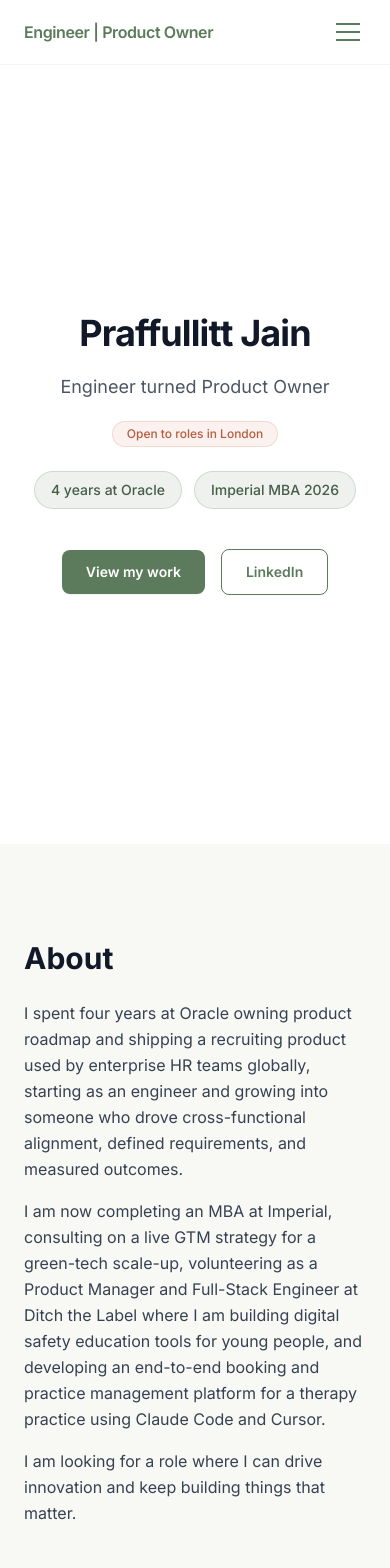
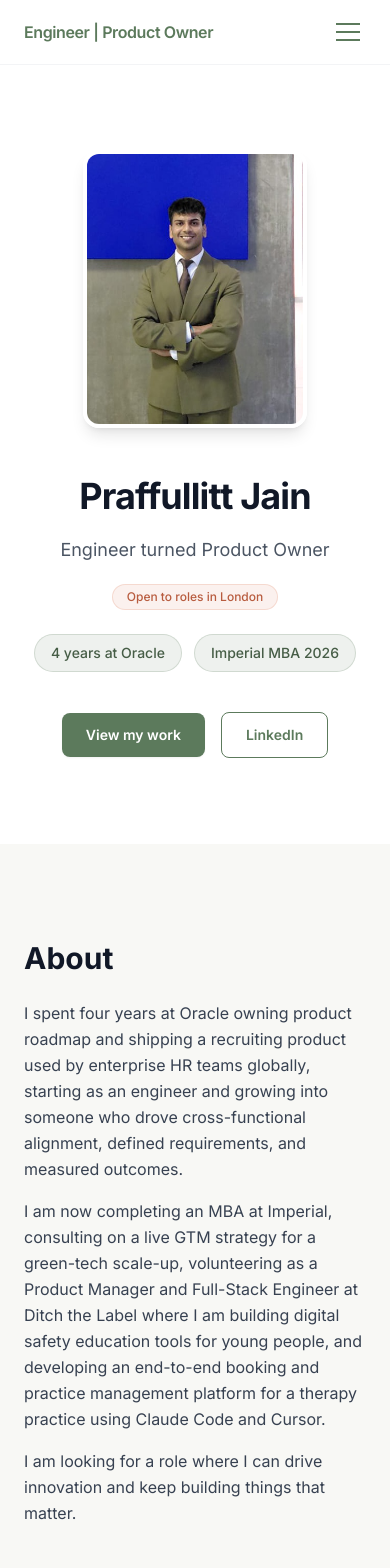
Before and after one commit to praffullittjain/portfolio-website, a React (Vite) app: page / in a window 390 px wide. Shown: the top 1568 px of the page. Built offline with nearby package versions, Linux system fonts and the light colour scheme.

Commit message:
Move headshot from About to Hero
Hero is now a two-column layout: name/tagline/badges/CTAs on the left,
photo on the right on desktop; photo stacks above the text on mobile.
About reverts to full-width bio-only text.

Co-Authored-By: Claude Sonnet 5 <noreply@anthropic.com>

```diff
--- a/src/components/About.jsx
+++ b/src/components/About.jsx
@@ -1,18 +1,15 @@
-import headshot from "../assets/praffullitt-headshot.jpg";
-
 export default function About() {
   return (
     <section id="about" className="bg-offwhite py-24 px-6">
-      <div className="max-w-5xl mx-auto grid md:grid-cols-[1fr_auto] gap-12 items-start">
-        <div>
+      <div className="max-w-3xl mx-auto">
         <h2 className="text-3xl font-bold text-gray-900 mb-6">About</h2>
         <div className="flex flex-col gap-4 text-gray-700 leading-relaxed">
           <p>
-              I spent four years at Oracle owning product roadmap and
-              shipping a recruiting product used by enterprise HR teams
-              globally, starting as an engineer and growing into someone who
-              drove cross-functional alignment, defined requirements, and
-              measured outcomes.
+            I spent four years at Oracle owning product roadmap and shipping
+            a recruiting product used by enterprise HR teams globally,
+            starting as an engineer and growing into someone who drove
+            cross-functional alignment, defined requirements, and measured
+            outcomes.
           </p>
           <p>
             I am now completing an MBA at Imperial, consulting on a live
@@ -29,13 +26,6 @@ export default function About() {
           </p>
         </div>
       </div>
-
-        <img
-          src={headshot}
-          alt="Praffullitt Jain"
-          className="w-56 md:w-64 rounded-xl object-cover shadow-md border-4 border-white mx-auto"
-        />
-      </div>
     </section>
   );
 }
--- a/src/components/Hero.jsx
+++ b/src/components/Hero.jsx
@@ -1,15 +1,19 @@
+import headshot from "../assets/praffullitt-headshot.jpg";
+
 const STATS = ["4 years at Oracle", "Imperial MBA 2026"];
 
 export default function Hero() {
   return (
     <section
       id="hero"
-      className="min-h-screen flex flex-col items-center justify-center text-center px-6 pt-16"
+      className="min-h-screen flex items-center px-6 pt-16"
     >
+      <div className="max-w-5xl mx-auto grid md:grid-cols-[1fr_auto] gap-12 items-center w-full">
+        <div className="text-center md:text-left order-2 md:order-1">
           <h1 className="text-4xl sm:text-5xl md:text-6xl font-bold tracking-tight text-gray-900">
             Praffullitt Jain
           </h1>
-      <p className="mt-5 text-lg sm:text-xl text-gray-600 max-w-2xl">
+          <p className="mt-5 text-lg sm:text-xl text-gray-600">
             Engineer turned Product Owner
           </p>
 
@@ -17,7 +21,7 @@ export default function Hero() {
             Open to roles in London
           </span>
 
-      <div className="mt-6 flex flex-wrap items-center justify-center gap-3">
+          <div className="mt-6 flex flex-wrap items-center justify-center md:justify-start gap-3">
             {STATS.map((stat) => (
               <span
                 key={stat}
@@ -28,7 +32,7 @@ export default function Hero() {
             ))}
           </div>
 
-      <div className="mt-10 flex flex-wrap items-center justify-center gap-4">
+          <div className="mt-10 flex flex-wrap items-center justify-center md:justify-start gap-4">
             <a
               href="#projects"
               className="rounded-lg bg-sage px-6 py-3 text-sm font-semibold text-white shadow-sm hover:bg-sage-dark transition-colors"
@@ -44,6 +48,14 @@ export default function Hero() {
               LinkedIn
             </a>
           </div>
+        </div>
+
+        <img
+          src={headshot}
+          alt="Praffullitt Jain"
+          className="order-1 md:order-2 w-56 sm:w-64 md:w-72 rounded-2xl object-cover shadow-lg border-4 border-white mx-auto"
+        />
+      </div>
     </section>
   );
 }
```
Lines whose indentation alone changed are shown as unchanged.
